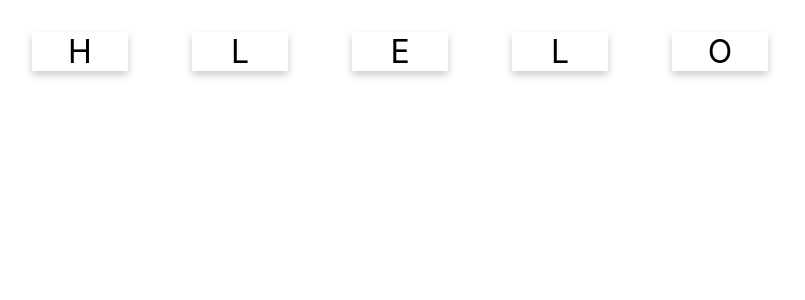
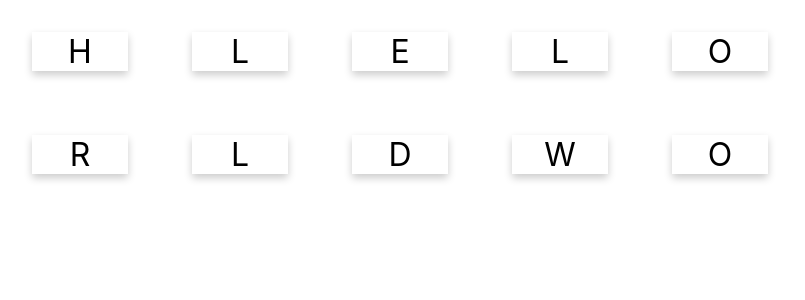
Before and after one commit to Walid6310110661/lab-3SA03-6310110661, a React (Create React App) app: page / in a window 1280 px wide. Shown: the top 300 px of the page, without its empty margins (0-805 px from the left). Built offline with nearby package versions, Linux system fonts and the light colour scheme.

Commit message:
part 7.1

```diff
--- a/src/App.js
+++ b/src/App.js
@@ -3,11 +3,16 @@ import './App.css';
 import WordCard from './WordCard';
 
 
-const word = "Hello";
+const word1 = "Hello";
+const word2 = "World";
+
 function App() {
   return (
     <div >
-        <WordCard value={word}/>
+
+        <WordCard value={word1}/>
+        <WordCard value={word2}/>
+
     </div>
   );
 }
```
